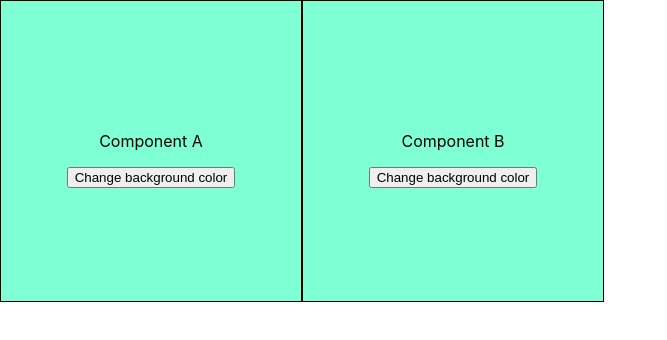
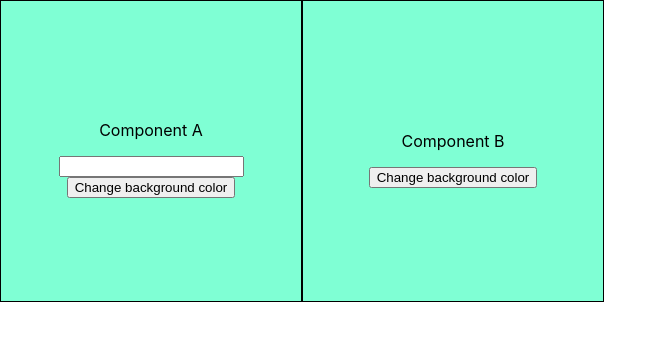
Before and after one commit to FaaDiiL/ReactTest, a React (Create React App) app: page / in a window 1280 px wide. Shown: the top 340 px of the page, without its empty margins (0-667 px from the left). Built offline with nearby package versions, Linux system fonts and the light colour scheme.

Commit message:
Added text input to componentA and render its input under the title in componentB

```diff
--- a/src/App.js
+++ b/src/App.js
@@ -1,12 +1,20 @@
-import './App.css';
+import { createContext, useState } from 'react'
+
 import ComponentA from './components/componentA';
 import ComponentB from './components/componentB';
+import { UserContext } from './userContext/UserContext';
+
+import './App.css';
 
 function App() {
+  // export const ThemeContext = createContext({})
+  const [typedText, setTypedText] = useState('')
   return (
     <div className="App">
+    <UserContext.Provider value={{typedText, setTypedText}}>
       <ComponentA />
       <ComponentB />
+      </UserContext.Provider>
     </div>
   );
 }
--- a/src/components/componentA/index.js
+++ b/src/components/componentA/index.js
@@ -1,7 +1,10 @@
-import { useState, useEffect } from 'react'
+import { useContext, useEffect, useState } from 'react'
+
+import { UserContext } from '../../userContext/UserContext'
 
 const ComponentA = () => {
   const [button, setButton] = useState({})
+  const {setTypedText} = useContext(UserContext)
 
   /** Runs only once */
   useEffect(() => {
@@ -33,6 +36,7 @@ const ComponentA = () => {
       className={button.isDefaultColor ? 'component' : 'component lightPink'}
     >
       <p className={'component_title'}> Component A </p>
+      <input type="text" onChange={(e)=>setTypedText(e.target.value)} />
       <button onClick={handleClick}>Change background color</button>
     </div>
   )
--- a/src/components/componentB/index.js
+++ b/src/components/componentB/index.js
@@ -1,7 +1,12 @@
-import { useState, useEffect } from 'react'
+import { useContext, useEffect, useState } from 'react'
+
+import { UserContext } from '../../userContext/UserContext'
 
 const ComponentB = () => {
   const [button, setButton] = useState({})
+  const {typedText} = useContext(UserContext)
+
+
 
   /** Runs only once */
   useEffect(() => {
@@ -33,6 +38,7 @@ const ComponentB = () => {
       className={button.isDefaultColor ? 'component' : 'component lightPink'}
     >
       <p className={'component_title'}> Component B </p>
+      {typedText}
       <button onClick={handleClick}>Change background color</button>
     </div>
   )
--- /dev/null
+++ b/src/userContext/UserContext.js
@@ -0,0 +1,3 @@
+import { createContext } from "react";
+
+export const UserContext = createContext(null)
```
